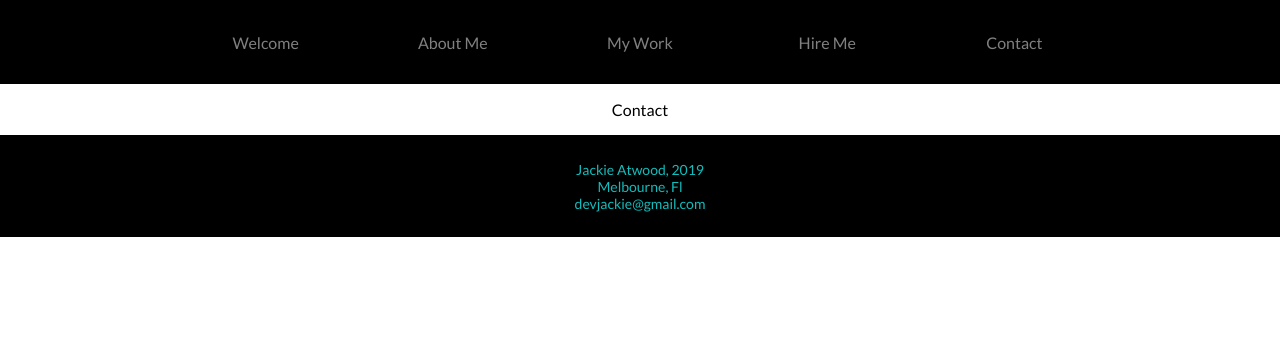
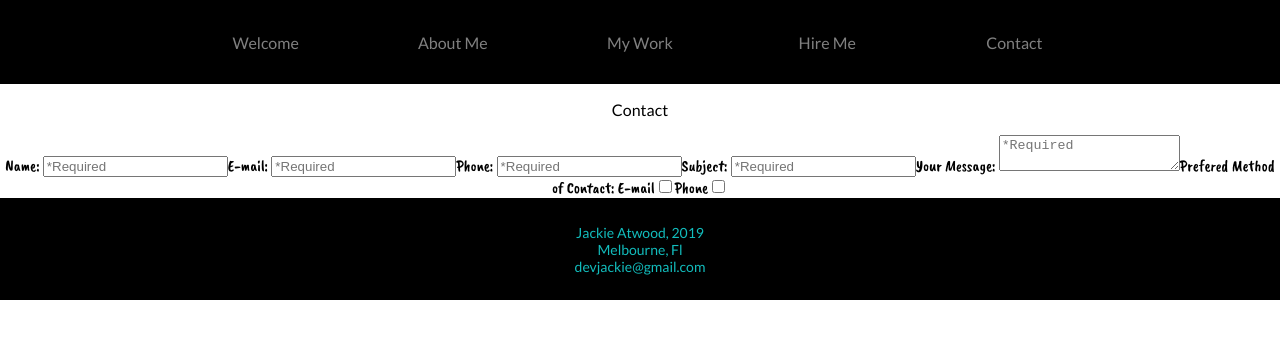
Before and after one commit to milano12345/JackieAtwood, a React (Create React App) app: page /contact in a window 1280 px wide. Shown: the top 338 px of the page. Built offline with nearby package versions, Linux system fonts and the light colour scheme.

Commit message:
Updated Push, Contact.js

```diff
--- a/src/components/Contact.js
+++ b/src/components/Contact.js
@@ -4,6 +4,44 @@ export default function Contact() {
     return (
         <div>
             <p>Contact</p>
+            <form>
+                <label>Name: </label>
+                <input
+                    type="text"
+                    placeholder="*Required"
+                />
+                <label>E-mail: </label>
+                 <input
+                    type="text"
+                    placeholder="*Required"
+                />
+                <label>Phone: </label>
+                 <input
+                    type="text"
+                    placeholder="*Required"
+                />
+                <label>Subject: </label>
+                 <input
+                    type="text"
+                    placeholder="*Required"
+                />
+                <label>Your Message: </label>
+                 <textarea
+                    type="text"
+                    placeholder="*Required"
+                />
+                <label>Prefered Method of Contact: </label>
+                <label>E-mail</label>
+                <input
+                    required
+                    type="checkbox"
+                />
+                   <label>Phone</label>
+                <input
+                    required
+                    type="checkbox"
+                />
+            </form>
         </div>
     )
 }
```
